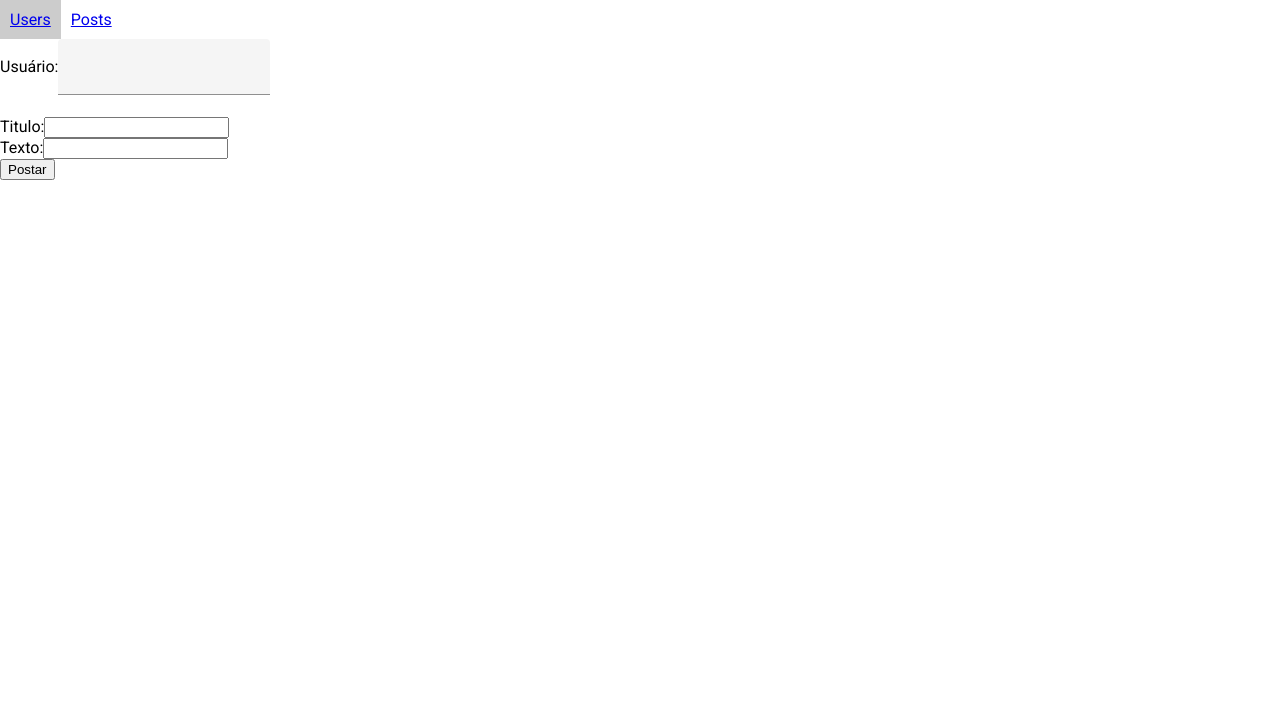
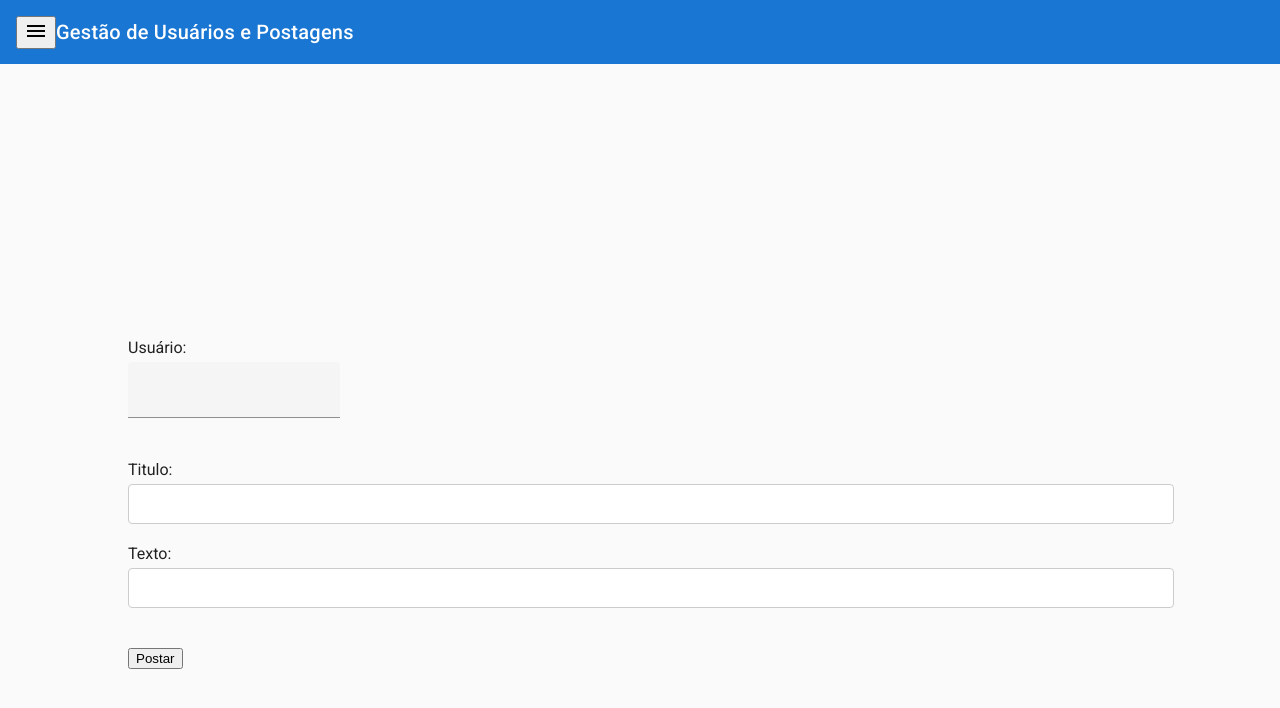
Before and after one commit to Ytellon/user-post-management-system, an Angular app: page /create-post in a window 1280 px wide. Shown: the top 708 px of the page. Built offline with nearby package versions, Linux system fonts and the light colour scheme.

Commit message:
feat: add initial custom style

```diff
--- a/src/app/app.component.html
+++ b/src/app/app.component.html
@@ -1 +1 @@
-<app-sidebar-menu></app-sidebar-menu>
+<app-sidebar-menu #sidebarMenu></app-sidebar-menu>
--- a/src/app/components/posts/post-create/post-create.component.css
+++ b/src/app/components/posts/post-create/post-create.component.css
@@ -0,0 +1,42 @@
+.form-container {
+  display: flex;
+  flex-direction: column;
+  align-items: center;
+  justify-content: center;
+  min-height: 100vh;
+  margin-top: 20px;
+  min-width: 100vw;
+}
+
+form {
+  width: 80%;
+}
+
+.form-group {
+  margin-bottom: 20px;
+}
+
+.btn-primary {
+  margin-top: 20px;
+}
+
+.form-group {
+  margin-bottom: 20px;
+}
+
+.form-group label {
+  display: block;
+  margin-bottom: 5px;
+}
+
+.form-control {
+  width: 100%;
+  padding: 10px;
+  border: 1px solid #ccc;
+  border-radius: 4px;
+  font-size: 16px;
+}
+
+.form-control + .form-control {
+  margin-top: 10px;
+}
--- a/src/app/components/posts/post-create/post-create.component.html
+++ b/src/app/components/posts/post-create/post-create.component.html
@@ -1,4 +1,5 @@
-<form (ngSubmit)="onSubmit()" #userForm="ngForm">
+<div class="form-container">
+  <form (ngSubmit)="onSubmit()" #userForm="ngForm">
   <div class="form-group">
     <label for="user">Usuário:</label>
     <mat-form-field>
@@ -20,4 +21,5 @@
     <input type="text" class="form-control" id="body" name="body" [(ngModel)]="post.body" required>
   </div>
   <button type="submit" class="btn btn-primary">Postar</button>
-</form>
+  </form>
+</div>
--- a/src/app/components/sidebar-menu/sidebar-menu.component.css
+++ b/src/app/components/sidebar-menu/sidebar-menu.component.css
@@ -1,15 +1,59 @@
-.sidebar-menu {
-  list-style-type: none;
+.sidenav-container {
+  display: flex;
+  height: 100vh;
+}
+
+.sidenav {
+  width: 250px;
+  color: white;
+}
+
+.menu-item {
+  list-style: none;
   padding: 0;
   margin: 0;
 }
 
-.sidebar-menu li {
-  display: inline-block;
-  padding: 10px;
-  cursor: pointer;
+.menu-item a {
+  text-decoration: none;
+  color: white;
+  display: block;
+  padding: 12px 16px;
+  transition: background-color 0.3s;
 }
 
-.sidebar-menu li:hover {
-  background-color: #ccc;
+.menu-item a:hover {
+  background-color: #555;
 }
+
+.submenu {
+  display: none;
+  list-style: none;
+  padding: 0;
+  margin: 0;
+}
+
+.menu-item:hover .submenu {
+  display: block;
+}
+
+.submenu li a {
+  padding: 10px 30px;
+}
+
+.mat-toolbar {
+  background-color: #1976D2;
+  color: white;
+}
+
+.mat-icon-button {
+  color: white;
+}
+
+.mat-toolbar span {
+  flex-grow: 1;
+}
+
+router-outlet {
+  padding: 16px;
+}
--- a/src/app/components/sidebar-menu/sidebar-menu.component.html
+++ b/src/app/components/sidebar-menu/sidebar-menu.component.html
@@ -1,7 +1,45 @@
-<div class="menu">
-  <ul class="sidebar-menu">
-    <li><a routerLink="/users">Users</a></li>
-    <li><a routerLink="/posts">Posts</a></li>
-  </ul>
-</div>
-<router-outlet></router-outlet>
+<mat-sidenav-container class="sidenav-container">
+  <mat-sidenav #sidenav class="sidenav">
+    <mat-nav-list>
+      <li class="menu-item">
+        <a mat-list-item (click)="closeSidenav()">Usuários</a>
+        <ul class="submenu">
+          <li>
+            <a mat-list-item routerLink="/create-user" (click)="closeSidenav()"
+              >Criar Usuários</a
+            >
+          </li>
+          <li>
+            <a mat-list-item routerLink="/users" (click)="closeSidenav()"
+              >Todos Usuários</a
+            >
+          </li>
+        </ul>
+      </li>
+      <li class="menu-item">
+        <a mat-list-item routerLink="/posts" (click)="closeSidenav()">Postagens</a>
+        <ul class="submenu">
+          <li>
+            <a mat-list-item routerLink="/create-post" (click)="closeSidenav()"
+              >Criar Postagem</a
+            >
+          </li>
+          <li>
+            <a mat-list-item routerLink="/posts" (click)="closeSidenav()"
+              >Todas Postagens</a
+            >
+          </li>
+        </ul>
+      </li>
+    </mat-nav-list>
+  </mat-sidenav>
+  <mat-sidenav-content>
+    <mat-toolbar color="primary">
+      <button mat-icon-button (click)="openSidenav()">
+        <mat-icon>menu</mat-icon>
+      </button>
+      <span>Gestão de Usuários e Postagens</span>
+    </mat-toolbar>
+    <router-outlet></router-outlet>
+  </mat-sidenav-content>
+</mat-sidenav-container>
--- a/src/app/components/sidebar-menu/sidebar-menu.component.ts
+++ b/src/app/components/sidebar-menu/sidebar-menu.component.ts
@@ -1,13 +1,24 @@
-import { Component, OnInit } from '@angular/core';
+import { Component, ViewChild, AfterViewInit } from '@angular/core';
+import { MatSidenav } from '@angular/material/sidenav';
 
 @Component({
   selector: 'app-sidebar-menu',
   templateUrl: './sidebar-menu.component.html',
-  styleUrls: ['./sidebar-menu.component.css']
+  styleUrls: ['./sidebar-menu.component.css'],
 })
-export class SidebarMenuComponent implements OnInit {
+export class SidebarMenuComponent implements AfterViewInit {
+  @ViewChild('sidenav', { static: false }) sidenav!: MatSidenav;
 
-  constructor() { }
+  constructor() {}
 
-  ngOnInit() { }
+  ngAfterViewInit() {
+  }
+
+  openSidenav() {
+    this.sidenav.open();
+  }
+
+  closeSidenav() {
+    this.sidenav.close();
+  }
 }
--- a/src/app/components/users/user-create/user-create.component.css
+++ b/src/app/components/users/user-create/user-create.component.css
@@ -1,29 +1,42 @@
+.form-container {
+  display: flex;
+  flex-direction: column;
+  align-items: center;
+  justify-content: center;
+  min-height: 100vh;
+  margin-top: 20px;
+  min-width: 100vw;
+}
+
+form {
+  width: 80%;
+}
 
 .form-group {
   margin-bottom: 20px;
 }
 
-label {
-  font-weight: bold;
+.btn-primary {
+  margin-top: 20px;
 }
 
-input[type="text"],
-input[type="email"] {
+.form-group {
+  margin-bottom: 20px;
+}
+
+.form-group label {
+  display: block;
+  margin-bottom: 5px;
+}
+
+.form-control {
   width: 100%;
   padding: 10px;
   border: 1px solid #ccc;
-  border-radius: 5px;
+  border-radius: 4px;
+  font-size: 16px;
 }
 
-button.btn-primary {
-  background-color: #007bff;
-  color: #fff;
-  border: none;
-  border-radius: 5px;
-  padding: 10px 20px;
-  cursor: pointer;
+.form-control + .form-control {
+  margin-top: 10px;
 }
-
-button.btn-primary:hover {
-  background-color: #0056b3;
-}
```
Also changed, not shown: src/app/app.module.ts (+12 -4 lines), src/app/components/users/user-create/user-create.component.html (+3 -0 lines), 1 other file (tests, documents, lock files or other folders).
